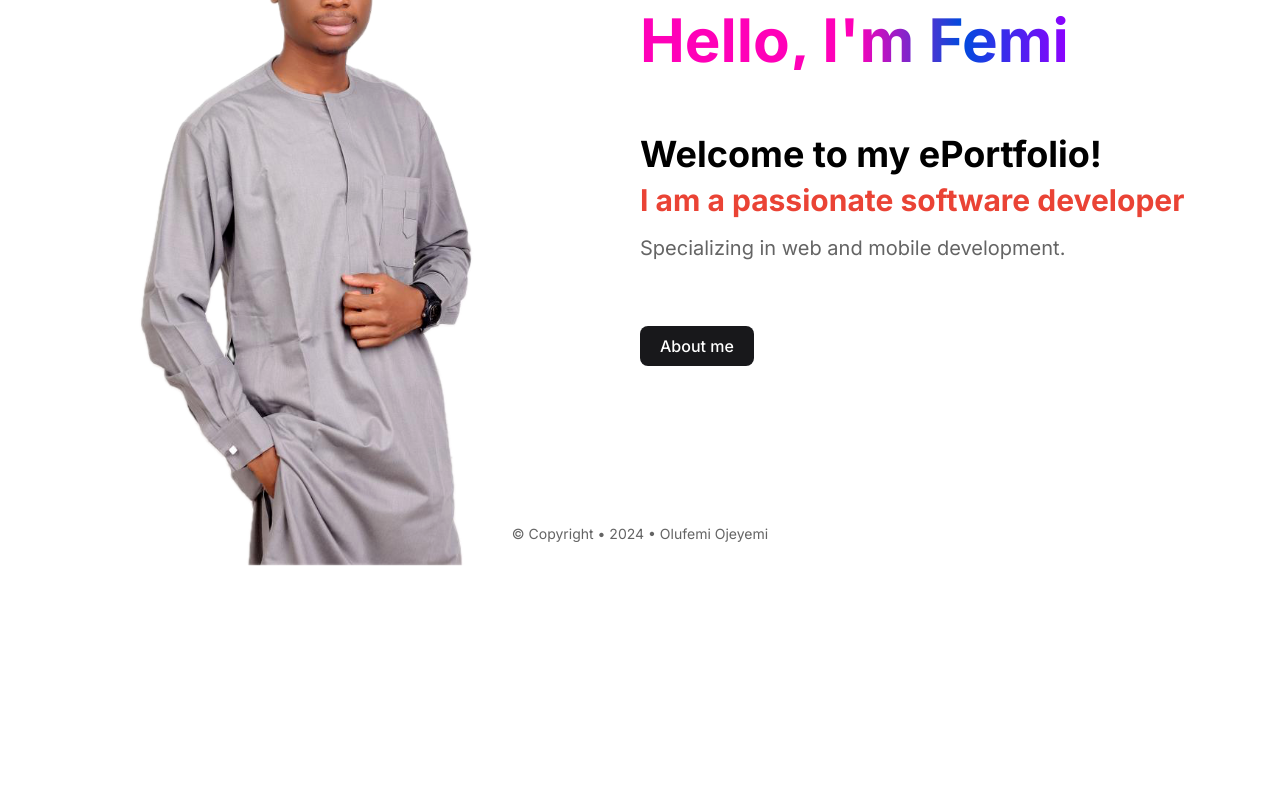
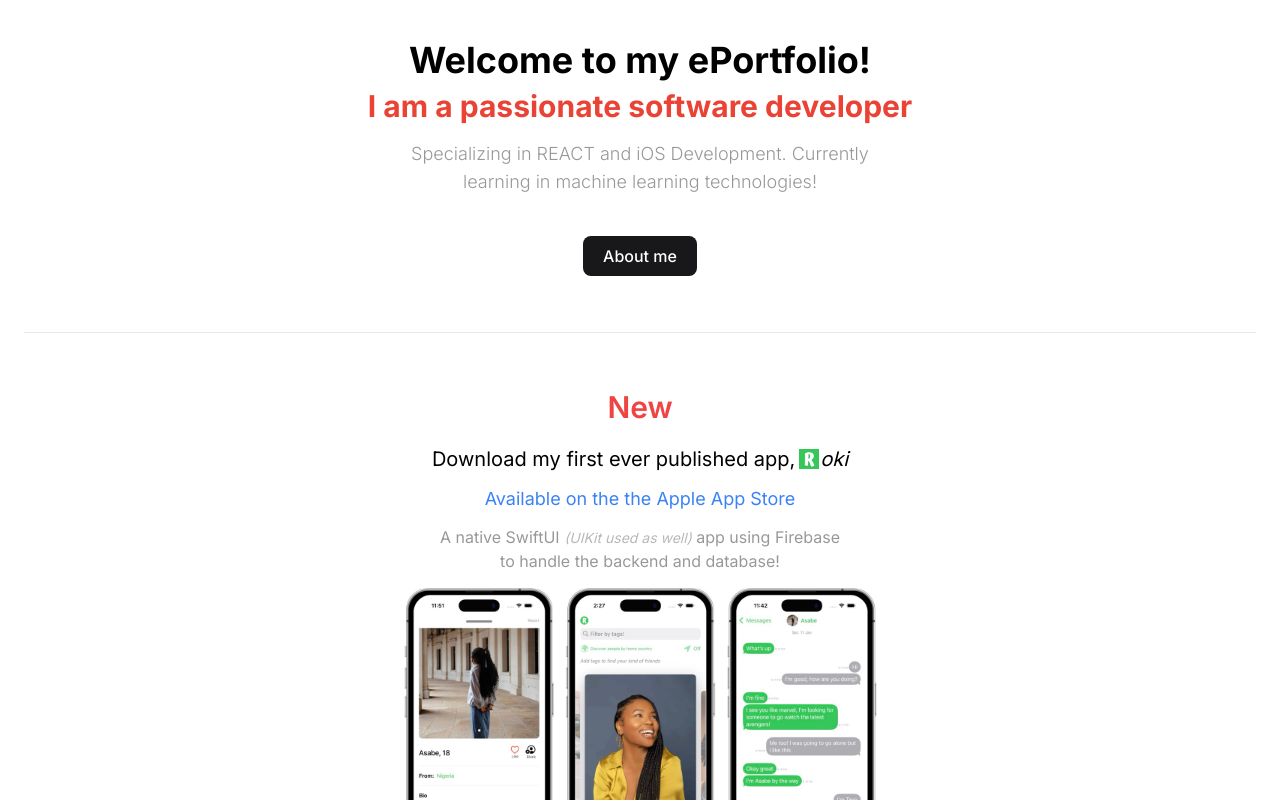
Before and after one commit to Femosky/portfolio-website, a Next.js app: page / in a window 1280 px wide. Shown: the part 220-1020 px from the top of the page. Before the commit the page ends 800 px from the top, so only its background shows below. Built offline with nearby package versions, Linux system fonts and the light colour scheme.

Commit message:
added Roki app to homepage

```diff
--- a/app/page.js
+++ b/app/page.js
@@ -17,29 +17,23 @@
     return (
         <div className="h-screen w-screen flex flex-col">
             <Navbar />
-            <main className="flex-1 flex items-start justify-start pt-16 md:pt-0 md:items-center md:justify-center px-6 md:px-6">
-                <div className="flex flex-col md:flex-row w-full max-w-7xl">
-                    <div className="w-full justify-center hidden md:flex">
-                        <img
-                            className="w-[70%] scale-125 rounded-3xl"
-                            src="/profile_image_nb.png"
-                            alt="profile image"
-                        />
-                    </div>
-                    <div className="flex flex-col order-first items-center md:items-start md:order-last w-full gap-6 justify-center">
-                        <div className="flex flex-col gap-7 items-center md:items-start md:gap-16 w-fit">
-                            <h1 className="text-3xl sm:text-5xl mdp:text-6xl font-bold bg-gradient-to-r from-[#FF00B8] from-50% via-[#004BDD] to-[#8F00FF] text-transparent bg-clip-text">
+            <main className="flex-1 flex items-start justify-start pt-16 md:pt-0 md:items-center md:justify-center px-6 md:px-6 mb-10">
+                <div className="flex flex-col w-full max-w-7xl">
+                    <div className="flex flex-col items-center w-full gap-14 justify-center">
+                        <div className="flex flex-col gap-7 mt-16 items-center md:gap-10 w-fit">
+                            <h1 className="text-3xl text-center sm:text-5xl mdp:text-6xl font-bold bg-gradient-to-r from-[#FF00B8] from-50% via-[#004BDD] to-[#8F00FF] text-transparent bg-clip-text">
                                 Hello, I'm Femi
                             </h1>
-                            <div className="flex flex-col gap-1 md:gap-2">
-                                <h2 className="font-bold text-xl text-center md:text-start sm:text-3xl mdp:text-4xl">
+                            <div className="flex flex-col gap-1 items-center md:gap-2">
+                                <h2 className="font-bold text-xl text-center sm:text-3xl mdp:text-4xl">
                                     Welcome to my ePortfolio!
                                 </h2>
-                                <h3 className="font-bold text-base text-center md:text-start sm:text-2xl mdp:text-3xl md:mb-2 text-[#EA4335]">
+                                <h3 className="font-bold text-base text-center sm:text-2xl mdp:text-3xl md:mb-2 text-[#EA4335]">
                                     I am a passionate software developer
                                 </h3>
-                                <h4 className="text-sm text-center md:text-start sm:text-lg mdp:text-xl text-primary">
-                                    Specializing in web and mobile development.
+                                <h4 className="text-sm text-center max-w-[30rem] font-light sm:text-base mdp:text-lg text-black opacity-40">
+                                    Specializing in REACT and iOS Development. Currently learning in machine learning
+                                    technologies!
                                 </h4>
                             </div>
 
@@ -47,13 +41,46 @@
                                 About me
                             </Button>
                         </div>
-                    </div>
-                    <div className="flex pt-24 mb-24 md:hidden w-full justify-center">
-                        <img
-                            className="sm:min-w-[20rem] w-[70%] scale-150 rounded-3xl"
-                            src="/profile_image_nb.png"
-                            alt="profile image"
-                        />
+
+                        <div className="border-t border-gray-200 w-full"></div>
+
+                        <div className="flex flex-col items-center gap-5">
+                            <h2 className="text-red-500 text-3xl font-semibold">New</h2>
+
+                            <div className="flex-1 flex flex-col items-center gap-3">
+                                <h3 className="flex items-center gap-1 text-xl">
+                                    Download my first ever published app,
+                                    <div className="flex items-center gap-[1px] italic">
+                                        <div className="max-w-5">
+                                            <img src="/roki-logo.png" alt="roki app logo" />
+                                        </div>
+                                        oki
+                                    </div>
+                                </h3>
+
+                                <a
+                                    href="https://apps.apple.com/us/app/roki-for-the-african-diaspora/id6740173437"
+                                    target="_blank"
+                                >
+                                    <h4 className="text-lg text-blue-500">Available on the the Apple App Store</h4>
+                                </a>
+
+                                <p className="text-center max-w-[25rem] text-black opacity-40">
+                                    A native SwiftUI{' '}
+                                    <span className="text-sm italic text-black opacity-70">(UIKit used as well)</span>{' '}
+                                    app using Firebase to handle the backend and database!
+                                </p>
+                                <div className="max-w-[30rem]">
+                                    <img src="/roki-screenshot.jpeg" alt="roki app screenshot" />
+                                </div>
+
+                                <a href="https://rokiapp.vercel.app" target="_blank">
+                                    <Button className="mt-7 bg-red-500 text-white hover:bg-[#19B49B] hover:text-white">
+                                        Learn more
+                                    </Button>
+                                </a>
+                            </div>
+                        </div>
                     </div>
                 </div>
             </main>
```
Also changed, not shown: public/roki-logo.png (added), public/roki-screenshot.jpeg (added).
